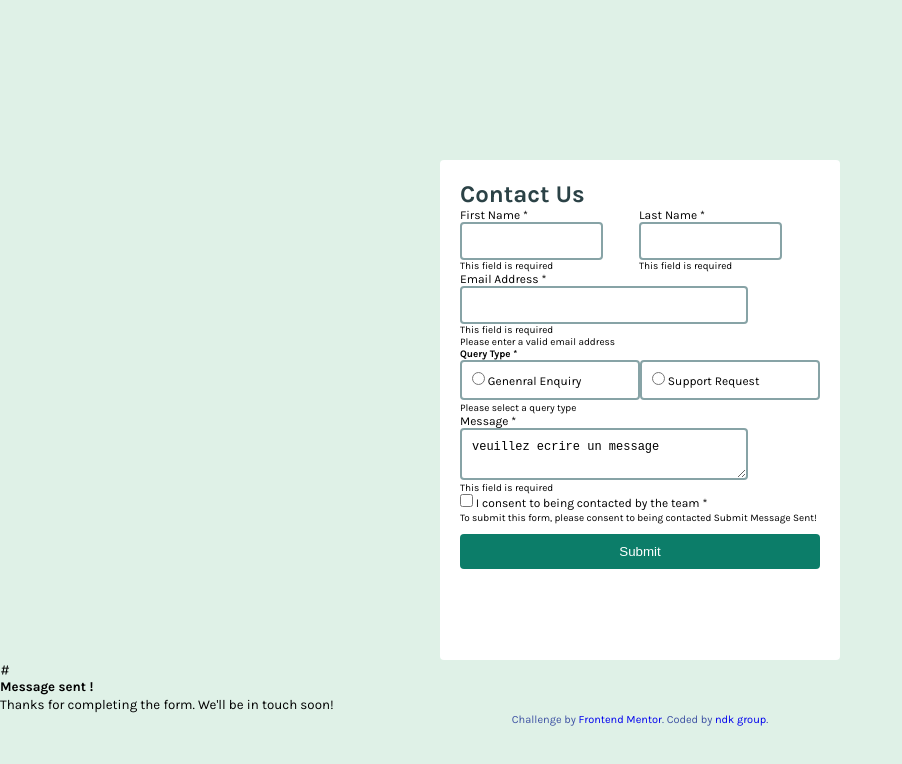
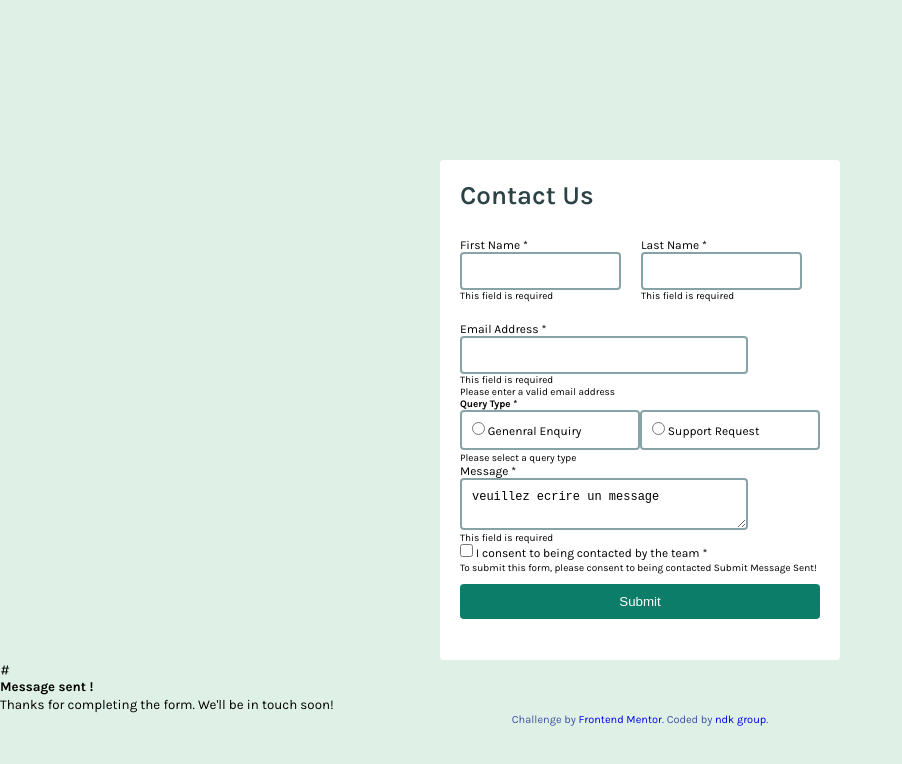
Before and after one commit to dzabbah/formulaire_de_contact09112024, a plain HTML site: page index.html in a window 1280 px wide. Shown: the whole page, without its empty margins (0-902 px from the left). Drawn offline with Linux system fonts and the light colour scheme.

Commit message:
première stylisation du jour: initialisation

```diff
--- a/css/style.css
+++ b/css/style.css
@@ -47,13 +47,17 @@ form {
 form h1 {
     color: var(--Grey900darker);
     text-align: left;
+    font-size: 26px;
+    font-weight: 600;
+    padding-bottom: 6px;
+    border-bottom: solid 1px var(--White);
 }
 
 form button {
     padding: 10px;
     margin-top: 10px;
     width: 100%;
-    color: white;
+    color: var(--White);
     background-color: var(--Green600medium);
     border: none;
     border-radius: 4px;
@@ -69,6 +73,17 @@ form button {
     flex-direction: row;
 }
 
+.fname  {
+    display: flex;
+    flex-wrap: wrap;
+    justify-content: space-between;
+    padding: 20px 0;
+}
+
+.input-control #first-name, .input-control #last-name {
+    width: 90%;
+}
+
 .input-control input, .radio, textarea {
     border: 2px solid var(--Grey500medium);
 	border-radius: 4px;
```
